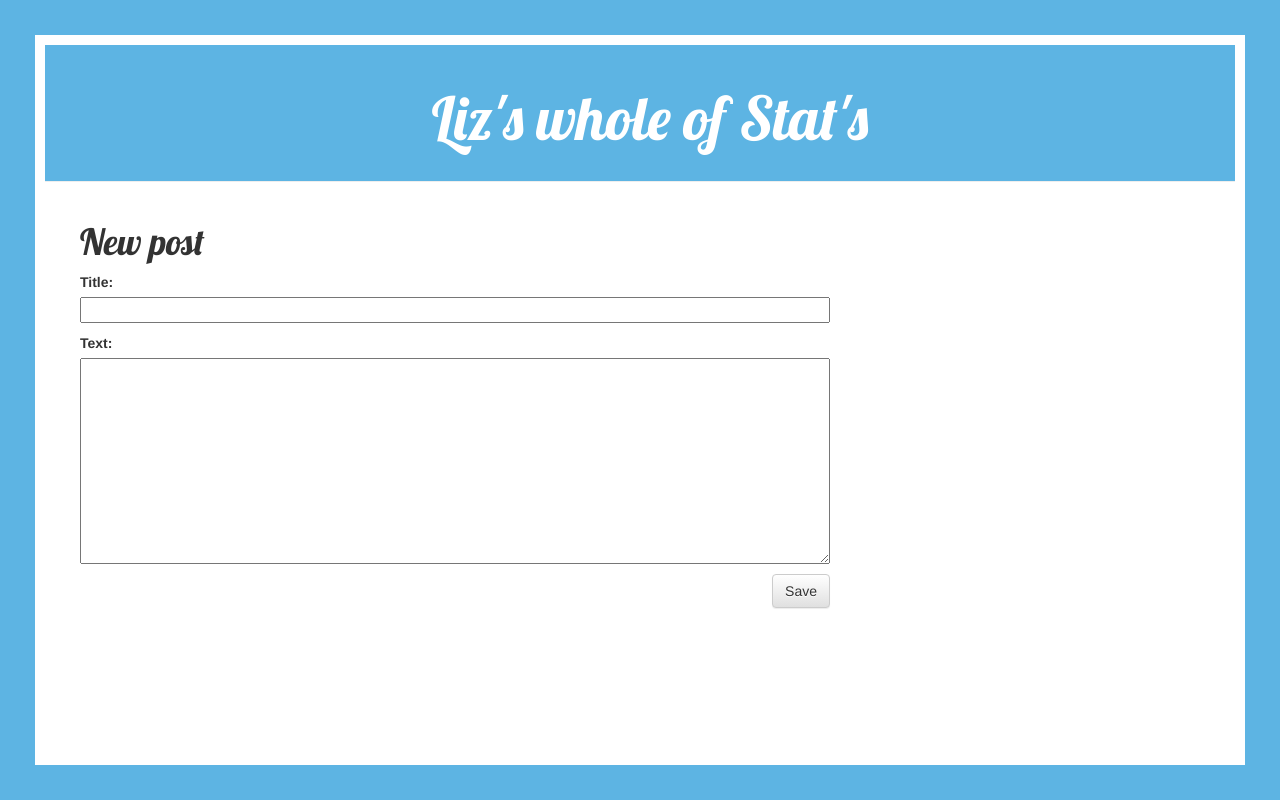
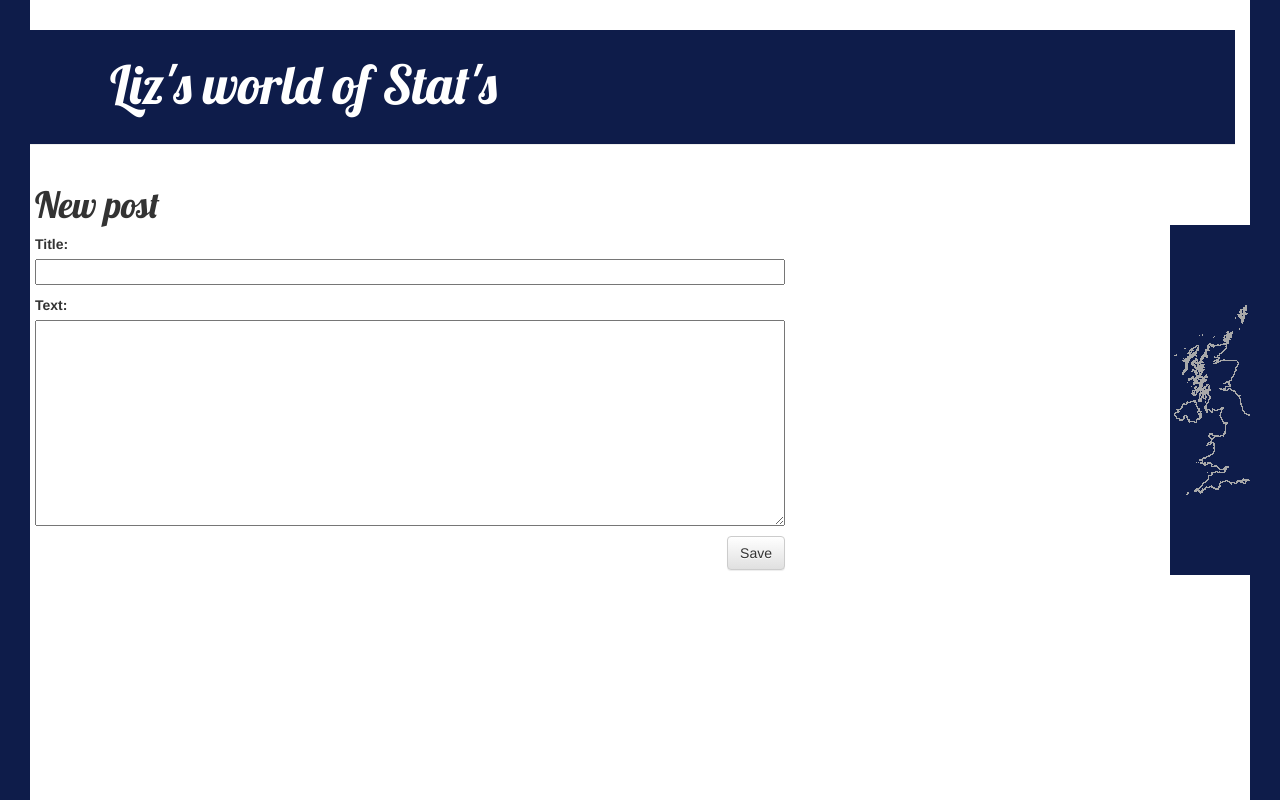
Before and after one commit to lizametcalfe/my-first-blog, a Django app: page /post/new/ in a window 1280 px wide. Run offline with Django 3.2, Linux system fonts and the light colour scheme; some libraries are stand-ins or nearby versions.

Commit message:
Update of CSS

```diff
--- a/blogsite/static/css/blogsite.css
+++ b/blogsite/static/css/blogsite.css
@@ -5,25 +5,27 @@ h1 a {
 
 body {
     padding-left: 15px;
+    background: white url("images/UKGIF.gif") no-repeat right;
 }
 
 .page-header {
-    background-color: #5DB4E3;
-    margin-top: 45px;
-    padding: 20px 20px 20px 40px;
-    margin-left: 30px;
+    background-color: #0E1C4A;
+    margin-top: 30px;
+    padding: 5px 5px 20px 20px;
+    margin-left: 5px;
     margin-right: 45px;
 }
 
 .page-header h1, .page-header h1 a, .page-header h1 a:visited, .page-header h1 a:active {
-    color: #ffffff;
-    font-size: 45pt;
+    color: #FFFFFF;
+    font-size: 40pt;
     text-decoration: none;
-    text-align: center;
+    text-align: left;
+    margin-left: 35px;
 }
 
 .content {
-    margin-left: 50px;
+    margin-left: 5px;
 }
 
 h1, h2, h3, h4 {
@@ -56,23 +58,31 @@ h1, h2, h3, h4 {
 }
 
 .post h1 a, .post h1 a:visited {
-    color: #000000;
+    color: #0E1C4A;
 }
 
 #top, #bottom, #left, #right {
-background: #5DB4E3;
+background: #0E1C4A;
 position: fixed;
 }
 #left, #right {
-top: 0; bottom: 0;
-width: 35px;
+top: 0; bottom: 0; right: 0;
+width: 30px;
 }
 #left { left: 0; }
 #right { right: 0; }
 
+#left { left: 0; }
+#right { right: 0; }
+
 #top, #bottom {
-left: 0; right: 0; bottom: 0;
-height: 35px;
+left: 0; right: 0;
+height: 0px;
+}
+
+#top, #bottom {
+left: 0; right: 0;
+height: 0px;
 }
 #top { top: 0; }
 #bottom { bottom: 0; }
--- a/blogsite/templates/blogsite/base.html
+++ b/blogsite/templates/blogsite/base.html
@@ -16,7 +16,7 @@
             {% if user.is_authenticated %}
                 <a href="{% url 'post_new' %}" class="top-menu"><span class="glyphicon glyphicon-plus"></span></a>
             {% endif %}
-            <h1><a href="/">Liz's whole of Stat's</a></h1>
+            <h1><a href="/">Liz's world of Stat's</a></h1>
         </div>
         <div class="content container">
             <div class="row">
```
Also changed, not shown: blogsite/static/css/images/UKGIF.gif (added).
